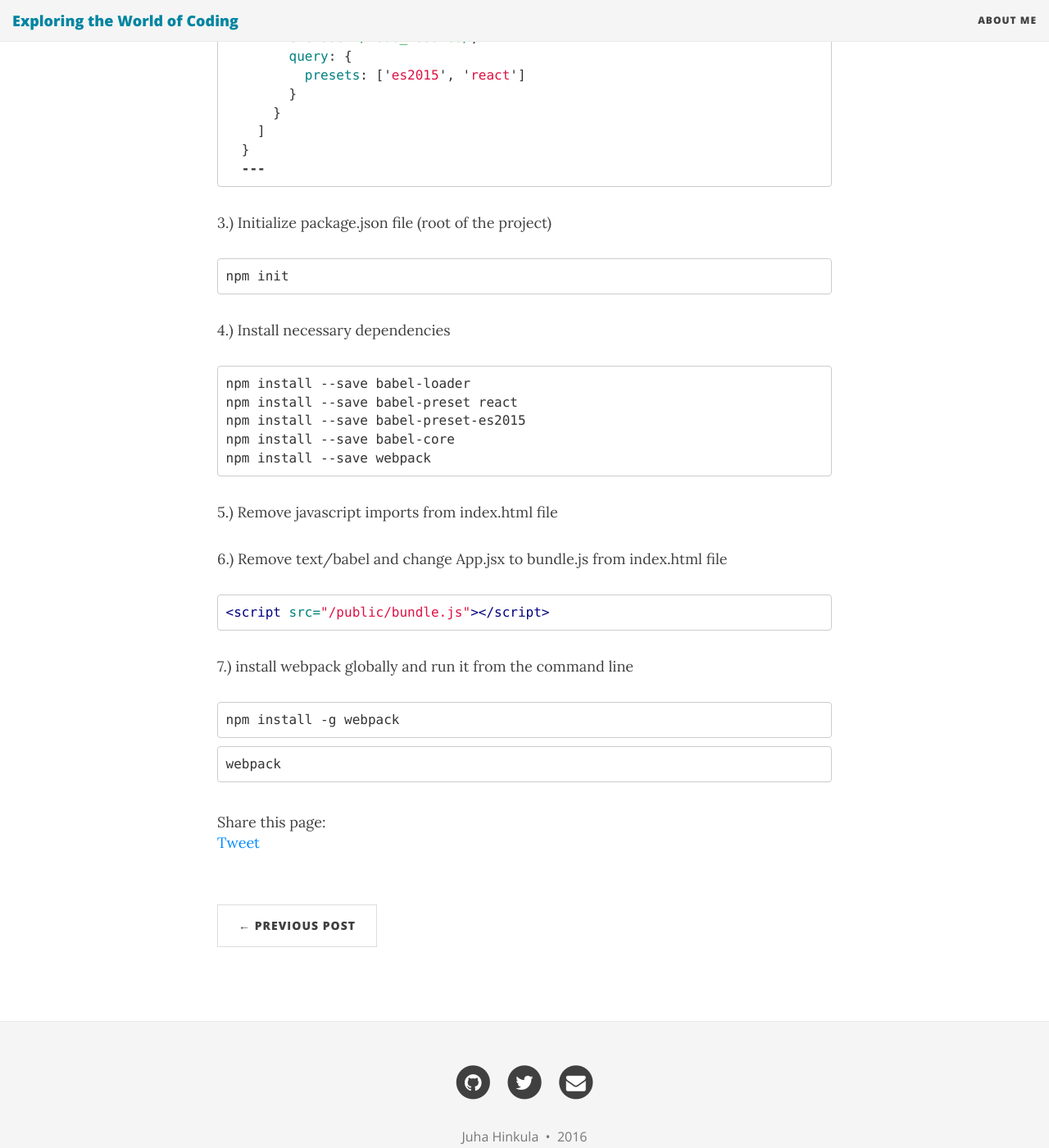
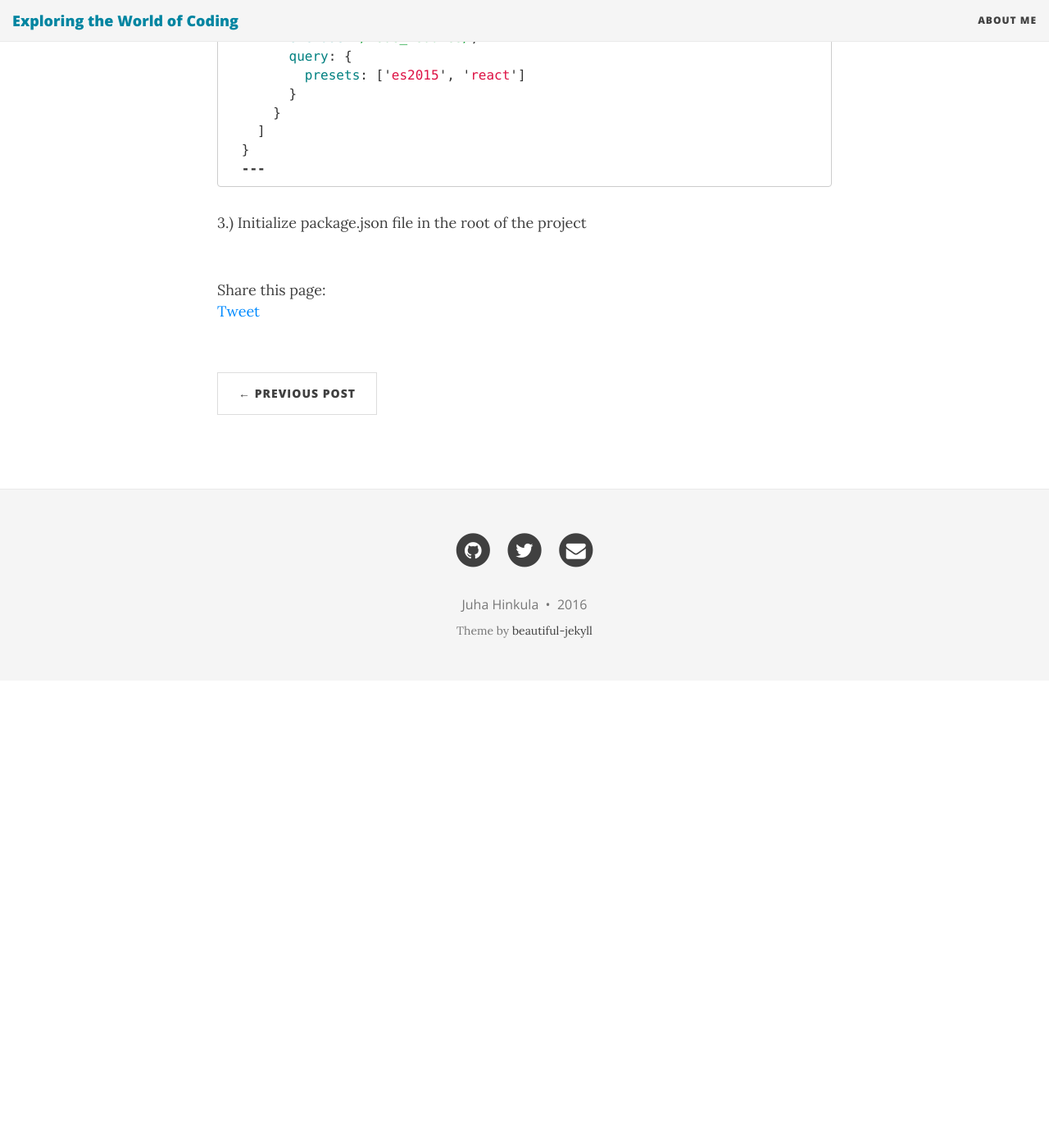
Before and after one commit to juhahinkula/juhahinkula.github.io, a Jekyll site: the page built from _posts/2016-11-16-webpack.markdown, in a window 1280 px wide and 1400 px high, scrolled down 1074 px. Shown: the whole window at 82% size. Built offline with Jekyll 4.4.1, drawn with Linux system fonts in a browser that asks for light colours; nearby versions of some CDN libraries; comment, search, counter and statistics services are not loaded; after the commit the page ends 1904 px from its top, so only the background shows below that.

Commit message:
new post

```diff
--- a/_posts/2016-11-16-webpack.markdown
+++ b/_posts/2016-11-16-webpack.markdown
@@ -44,36 +44,4 @@ We will define to process files ending with .jsx to be processed by babel. Babel
   ---
 {% endhighlight %}
 
-3.) Initialize package.json file (root of the project)
-
-{% highlight html%}
-npm init
-{% endhighlight %}
-
-4.) Install necessary dependencies
-
-{% highlight html %}
-npm install --save babel-loader
-npm install --save babel-preset react
-npm install --save babel-preset-es2015
-npm install --save babel-core
-npm install --save webpack
-{% endhighlight %}
-
-5.) Remove javascript imports from index.html file
-
-6.) Remove text/babel and change App.jsx to bundle.js from index.html file
-
-{% highlight html %}
-<script src="/public/bundle.js"></script>
-{% endhighlight %}
-
-7.) install webpack globally and run it from the command line
-
-{% highlight html %}
-npm install -g webpack
-{% endhighlight %}
-
-{% highlight html %}
-webpack
-{% endhighlight %}
+3.) Initialize package.json file in the root of the project
```
